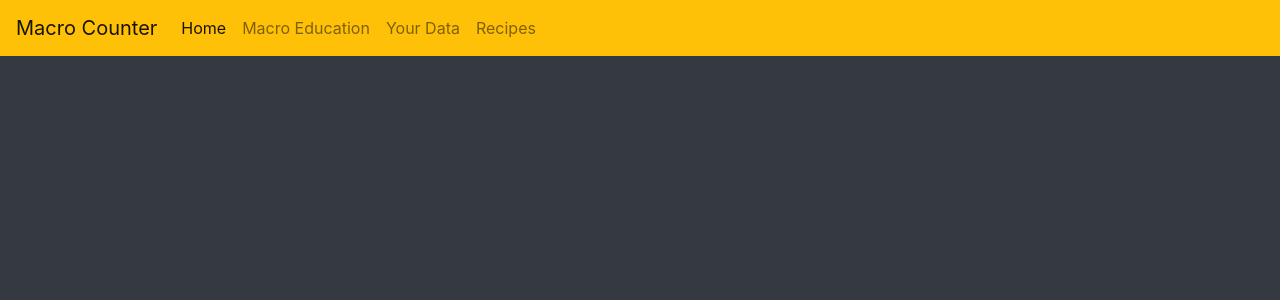
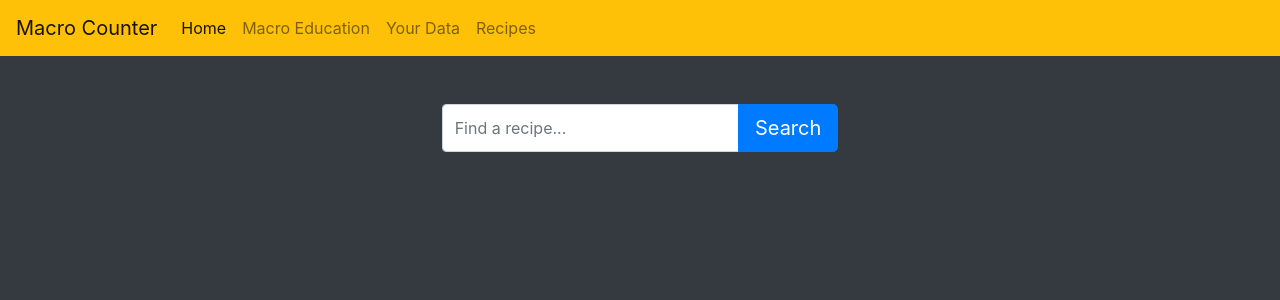
Before and after one commit to rsoto003/macro-counter-react, a React (Create React App) app: page /recipes in a window 1280 px wide. Shown: the top 300 px of the page. Built offline with nearby package versions, Linux system fonts and the light colour scheme.

Commit message:
added form component to recipes component

```diff
--- a/src/components/Form.js
+++ b/src/components/Form.js
@@ -1 +1,16 @@
 import React, { Component } from 'react';
+
+class Form extends Component {
+    render(props){
+        return (
+            <form className="input-group mb-3 col-xl-4 mt-5 mx-auto" onSubmit={this.props.getRecipeItem}>
+                <input className="form-control" placeholder="Find a recipe..." type="text" name="recipe"/>
+                <div className="input-group-append">
+                    <button className="btn btn-primary btn-lg" type="submit">Search</button>
+                </div>
+            </form>
+        )
+    }
+}
+
+export default Form;
--- a/src/components/Recipes.js
+++ b/src/components/Recipes.js
@@ -1,5 +1,5 @@
 import React, { Component } from 'react';
-
+import Form from './Form';
 
 class Recipe extends Component{
     state = {
@@ -23,7 +23,7 @@ class Recipe extends Component{
     render(){
         return (
             <div>
-
+                <Form />
             </div>
         );
     }
```
